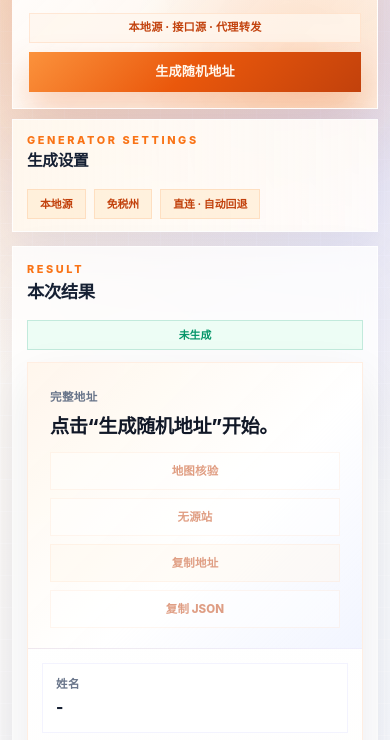
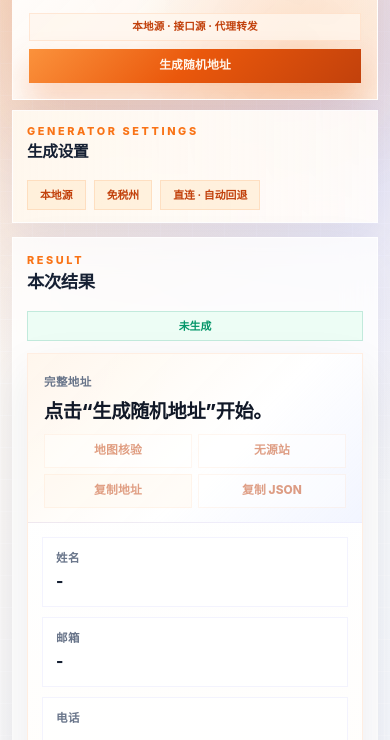
Before and after one commit to ErkundenSie/random-address, a website: page index.html in a window 390 px wide. Shown: the part 97-837 px from the top of the page. Drawn offline with Linux system fonts and the light colour scheme.

Commit message:
v3.1 样式优化

```diff
--- a/styles.css
+++ b/styles.css
@@ -1720,3 +1720,55 @@ h1 {
     min-width: 0;
   }
 }
+
+/* Compact mobile result buttons */
+@media (max-width: 760px) {
+  .address-overview {
+    gap: 10px;
+    padding: 14px 16px;
+  }
+
+  .result-tools {
+    display: grid;
+    grid-template-columns: repeat(2, minmax(0, 1fr));
+    gap: 6px;
+    width: 100%;
+  }
+
+  .result-tools button,
+  .primary-btn {
+    min-height: 34px;
+    width: auto;
+    padding: 0.42rem 0.5rem;
+    font-size: 0.74rem;
+    line-height: 1.15;
+  }
+
+  .hero-actions {
+    display: grid;
+    grid-template-columns: 1fr;
+    gap: 8px;
+  }
+
+  .hero-tip {
+    min-height: 28px;
+    padding: 0.28rem 0.5rem;
+    font-size: 0.66rem;
+  }
+}
+
+@media (max-width: 360px) {
+  .result-tools button {
+    font-size: 0.68rem;
+    padding-inline: 0.34rem;
+  }
+}
+
+/* Avoid duplicate map verification text */
+#mapStatusBadge {
+  display: none;
+}
+
+.map-meta {
+  margin-left: auto;
+}
```
